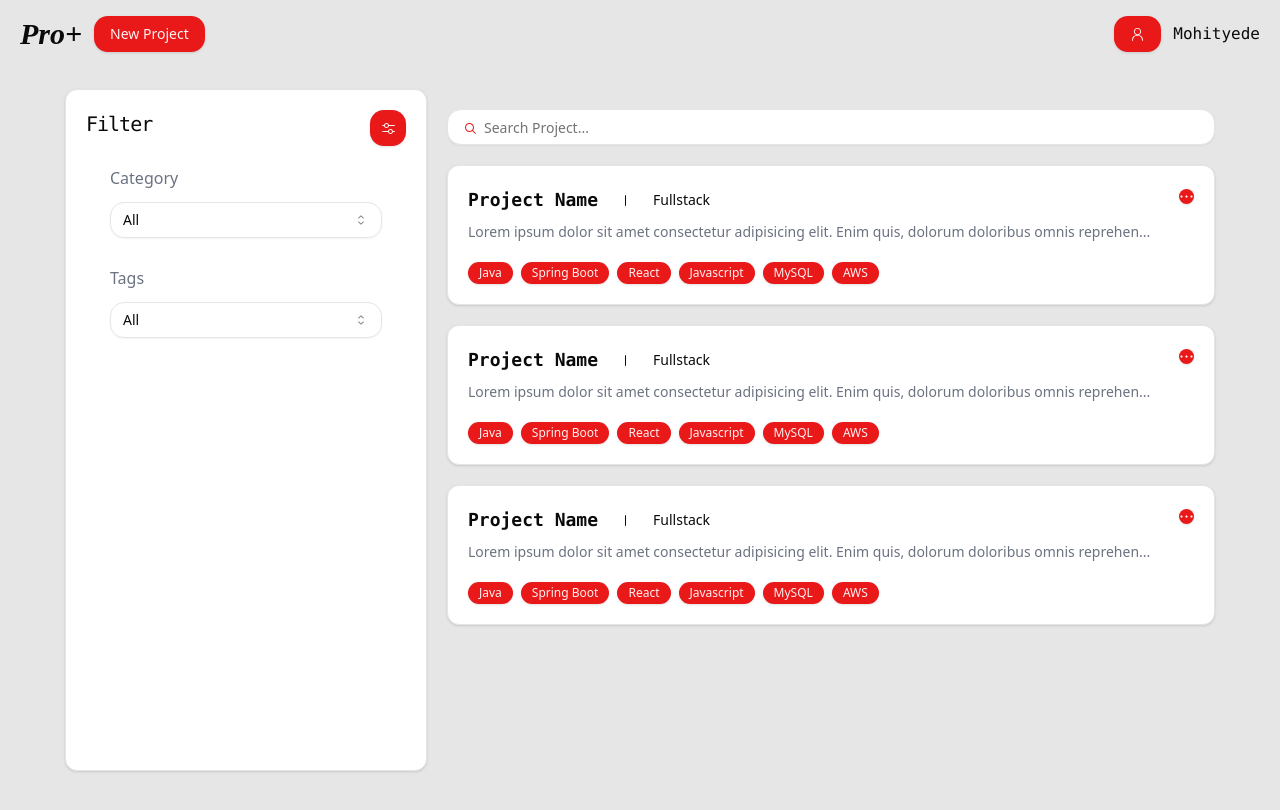
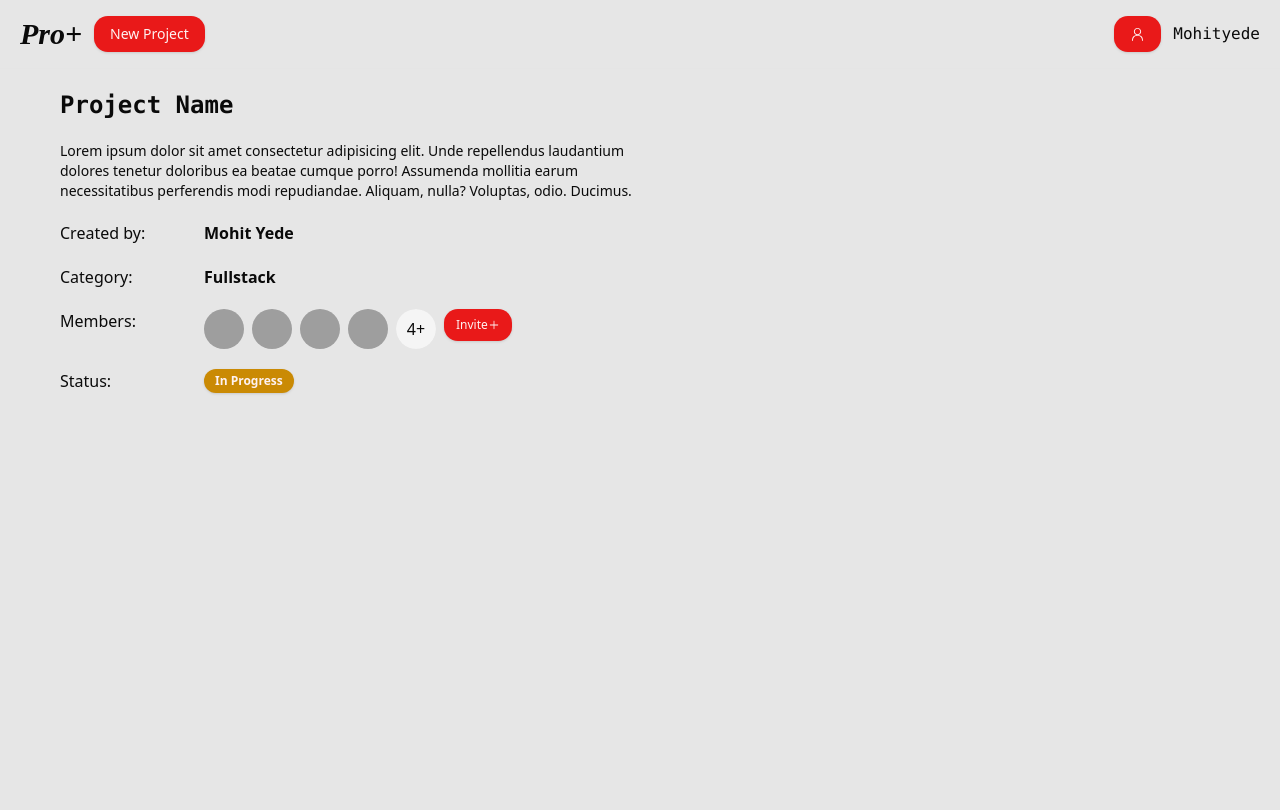
Before and after one commit to mohityede/My-Project-Manager, a React (Vite) app in the folder project-plus-client/: page /project/1 in a window 1280 px wide. Shown: the top 810 px of the page. Built offline with nearby package versions, Linux system fonts and the light colour scheme; grey boxes are pictures that could not be loaded.

Commit message:
ProjectDetails page Details section UI created

```diff
--- a/project-plus-client/package.json
+++ b/project-plus-client/package.json
@@ -11,6 +11,7 @@
   },
   "dependencies": {
     "@hookform/resolvers": "^3.9.0",
+    "@radix-ui/react-avatar": "^1.1.0",
     "@radix-ui/react-dialog": "^1.1.1",
     "@radix-ui/react-dropdown-menu": "^2.1.1",
     "@radix-ui/react-icons": "^1.3.0",
@@ -23,6 +24,7 @@
     "react": "^18.3.1",
     "react-dom": "^18.3.1",
     "react-hook-form": "^7.52.1",
+    "react-router-dom": "^6.25.1",
     "tailwind-merge": "^2.4.0",
     "tailwindcss-animate": "^1.0.7",
     "zod": "^3.23.8"
--- a/project-plus-client/src/App.jsx
+++ b/project-plus-client/src/App.jsx
@@ -1,11 +1,20 @@
+import { BrowserRouter, Route, Routes } from 'react-router-dom'
 import './App.css'
 import Home from './pages/Home/Home'
+import Navbar from './components/Navbar/Navbar'
+import ProjectDetails from './pages/ProjectDetails/ProjectDetails'
 
 function App() {
 
   return (
     <>
-    <Home/>
+    <BrowserRouter>
+      <Navbar/>
+      <Routes>
+        <Route path="/" element={<Home/>} />
+        <Route path='/project/:id' element={<ProjectDetails/>} />
+      </Routes>
+    </BrowserRouter>
     </>
   )
 }
--- a/project-plus-client/src/components/Project/ProjectCard.jsx
+++ b/project-plus-client/src/components/Project/ProjectCard.jsx
@@ -3,11 +3,13 @@ import { BadgeIcon, DividerVerticalIcon, DotFilledIcon, DotsHorizontalIcon } fro
 import { DropdownMenu, DropdownMenuContent, DropdownMenuItem, DropdownMenuTrigger } from "../ui/dropdown-menu";
 import { Button } from "../ui/button";
 import { Badge } from "../ui/badge";
+import { useNavigate } from "react-router-dom";
 
 const description="Lorem ipsum dolor sit amet consectetur adipisicing elit. Enim quis, dolorum doloribus omnis reprehenderit ipsam earum non pariatur molestiae similique! Quae inventore similique in obcaecati, ipsa dolores impedit ab pariatur!"
 const projectTags=["Java","Spring Boot","React","Javascript","MySQL","AWS","HTML"]
 
 function ProjectCard() {
+  const navigate=useNavigate()
   return (
     <>
       <Card className="p-5 w-full lg:max-w-3xl">
@@ -15,7 +17,7 @@ function ProjectCard() {
           <div className="space-y-2">
             <div className="flex justify-between">
               <div className="flex items-center gap-5">
-                <h1 className="cursor-pointer font-bold text-lg font-mono">
+                <h1 onClick={()=>navigate("/project/3")} className="cursor-pointer font-bold text-lg font-mono">
                   Project Name
                 </h1>
                 <DividerVerticalIcon />
--- /dev/null
+++ b/project-plus-client/src/components/ProjectDetails/InviteUserForm.jsx
@@ -0,0 +1,48 @@
+import { useForm } from "react-hook-form"
+import { DialogClose } from "../ui/dialog"
+import { Button } from "../ui/button"
+import { Form, FormControl, FormDescription, FormField, FormItem, FormLabel, FormMessage } from "../ui/form";
+import { Input } from "../ui/input";
+
+function InviteUserForm() {
+  const form=useForm({
+    defaultValues:{
+      email:""
+    }
+  })
+
+  const onSubmit=(formData)=>{
+    console.log("invite user data",formData)
+  }
+  return (
+    <>
+    <div>
+    <Form {...form}>
+        <form className="space-y-3" onSubmit={form.handleSubmit(onSubmit)}>
+          <FormField control={form.control}
+          name="email"
+          render={({field})=>
+            <FormItem>
+              <FormControl>
+                <Input {...field}
+
+                type="text"
+                className="border border-primary w-full py-5 px-5"
+                placeholder="User email address..."/>
+              </FormControl>
+              <FormMessage/>
+            </FormItem>
+          }
+          />
+
+          <DialogClose>
+              <Button type="submit" className="w-full py-5 mt-3">Invite User</Button>
+          </DialogClose>
+        </form>
+      </Form>
+    </div>
+    </>
+  )
+}
+
+export default InviteUserForm
--- /dev/null
+++ b/project-plus-client/src/components/ProjectDetails/MembersTable.jsx
@@ -0,0 +1,33 @@
+
+
+function MembersTable({users}) {
+    // console.log(users)
+  return (
+    <>
+    <div>
+    <table className="table-auto border-collapse border border-slate-600 w-full">
+  <thead>
+    <tr>
+      <th className="border border-slate-600">Sr. No.</th>
+      <th className="border border-slate-600">Name</th>
+      <th className="border border-slate-600">Email</th>
+    </tr>
+  </thead>
+  <tbody>
+    {
+        users.map((u,i)=>(
+            <tr>
+            <td className="border border-slate-600">{i+1}</td>
+            <td className="border border-slate-600">Mohit</td>
+            <td className="border border-slate-600">{u}</td>
+            </tr>
+        ))
+    }
+  </tbody>
+</table>
+    </div>
+    </>
+  )
+}
+
+export default MembersTable
--- /dev/null
+++ b/project-plus-client/src/components/ui/avatar.jsx
@@ -0,0 +1,33 @@
+import * as React from "react"
+import * as AvatarPrimitive from "@radix-ui/react-avatar"
+
+import { cn } from "@/lib/utils"
+
+const Avatar = React.forwardRef(({ className, ...props }, ref) => (
+  <AvatarPrimitive.Root
+    ref={ref}
+    className={cn("relative flex h-10 w-10 shrink-0 overflow-hidden rounded-full", className)}
+    {...props} />
+))
+Avatar.displayName = AvatarPrimitive.Root.displayName
+
+const AvatarImage = React.forwardRef(({ className, ...props }, ref) => (
+  <AvatarPrimitive.Image
+    ref={ref}
+    className={cn("aspect-square h-full w-full", className)}
+    {...props} />
+))
+AvatarImage.displayName = AvatarPrimitive.Image.displayName
+
+const AvatarFallback = React.forwardRef(({ className, ...props }, ref) => (
+  <AvatarPrimitive.Fallback
+    ref={ref}
+    className={cn(
+      "flex h-full w-full items-center justify-center rounded-full bg-muted",
+      className
+    )}
+    {...props} />
+))
+AvatarFallback.displayName = AvatarPrimitive.Fallback.displayName
+
+export { Avatar, AvatarImage, AvatarFallback }
--- a/project-plus-client/src/pages/Home/Home.jsx
+++ b/project-plus-client/src/pages/Home/Home.jsx
@@ -6,7 +6,6 @@ function Home() {
 
   return (
     <>
-      <Navbar/>
       <ProjectList/>
     </>
   )
--- /dev/null
+++ b/project-plus-client/src/pages/ProjectDetails/ProjectDetails.jsx
@@ -0,0 +1,105 @@
+import InviteUserForm from "@/components/ProjectDetails/InviteUserForm"
+import MembersTable from "@/components/ProjectDetails/MembersTable"
+import { Avatar, AvatarFallback, AvatarImage } from "@/components/ui/avatar"
+import { Badge } from "@/components/ui/badge"
+import { Button } from "@/components/ui/button"
+import { Dialog, DialogClose, DialogContent, DialogDescription, DialogTitle, DialogTrigger } from "@/components/ui/dialog"
+import { ScrollArea } from "@/components/ui/scroll-area"
+import { PlusIcon } from "@radix-ui/react-icons"
+
+const users=["MY","TC","SB","AY","KP","JP"]
+const projectStatus="In Progress"
+
+function ProjectDetails() {
+  const handleProjectInvitation = ()=>{
+    console.log("inviteed")
+  }
+  return (
+    <>
+    <div className="m-5 lg:px-10">
+      <div className="lg:flex gap-5 justify-between pb-4">
+        <ScrollArea className="h-screen lg:w-[69%] pr-2">
+          <div className="pb-10 w-full">
+            <h1 className="pb-5 font-bold text-2xl font-mono">Project Name</h1>
+            <div className="space-y-5 pb-10">
+              <p className="w-full md:max-w-lg lg:max-w-xl text-sm font-thin">
+                Lorem ipsum dolor sit amet consectetur adipisicing elit. Unde repellendus laudantium dolores tenetur doloribus ea beatae cumque porro! Assumenda mollitia earum necessitatibus perferendis modi repudiandae. Aliquam, nulla? Voluptas, odio. Ducimus.
+              </p>
+              <div className="flex">
+                <span className="w-36">Created by:</span>
+                <span className="font-semibold">Mohit Yede</span>
+              </div>
+              <div className="flex">
+                <span className="w-36">Category:</span>
+                <span className="font-semibold">Fullstack</span>
+              </div>
+              <div className="flex">
+                <span className="w-36">Members:</span>
+                <div className="flex flex-wrap items-center gap-2">
+                  {
+                    users.slice(0,4).map((member)=>
+                      <Avatar key={member} className="cursor-pointer ">
+                        <AvatarImage src="https://github.com/shadcn.png" alt="@shadcn" />
+                        <AvatarFallback>CN</AvatarFallback>
+                      </Avatar>
+                    )
+                  }
+                  <Avatar className="cursor-pointer ">
+                        <AvatarImage src="" alt="@shadcn" />
+                        <AvatarFallback>{users.length-2}+</AvatarFallback>
+                      </Avatar>
+                  {/* <Dialog>
+                    <DialogTrigger>
+                      <DialogClose>
+                      </DialogClose>
+                    </DialogTrigger>
+                    <DialogContent>
+                      <DialogTitle>Project members:</DialogTitle>
+                      <MembersTable users={users}/>
+                      <DialogDescription>All the project users are listed here</DialogDescription>
+                    </DialogContent>
+                  </Dialog> */}
+                </div>
+                <div>
+                  <Dialog>
+                    <DialogTrigger>
+                      <DialogClose>
+                        <Button size="sm" varient="outline" onClick={handleProjectInvitation} className="ml-2">
+                          <span>Invite</span>
+                          <PlusIcon className="w-3 h-3"/>
+                        </Button>
+                      </DialogClose>
+                    </DialogTrigger>
+                    <DialogContent>
+                      <DialogTitle>Invite User</DialogTitle>
+                      <InviteUserForm/>
+                      <DialogDescription>Please fill valid email address to invite user</DialogDescription>
+                    </DialogContent>
+                  </Dialog>
+                </div>
+              </div>
+              <div className="flex">
+                <span className="w-36">Status:</span>
+                {
+                  projectStatus==="Planning" && (<Badge className="bg-green-600">{projectStatus}</Badge>)
+                }
+                {
+                  projectStatus==="In Progress" && (<Badge className="bg-yellow-600">{projectStatus}</Badge>)
+                }
+                {
+                  projectStatus==="Completed" && (<Badge className="bg-gray-600">{projectStatus}</Badge>)
+                }
+                {
+                  projectStatus==="Aborted" && (<Badge className="bg-red-700">{projectStatus}</Badge>)
+                }
+              </div>
+            </div>
+          </div>
+        </ScrollArea>
+      </div>
+    </div>
+    </>
+  )
+}
+
+export default ProjectDetails
```
Also changed, not shown: 1 other file (tests, documents, lock files or other folders).
